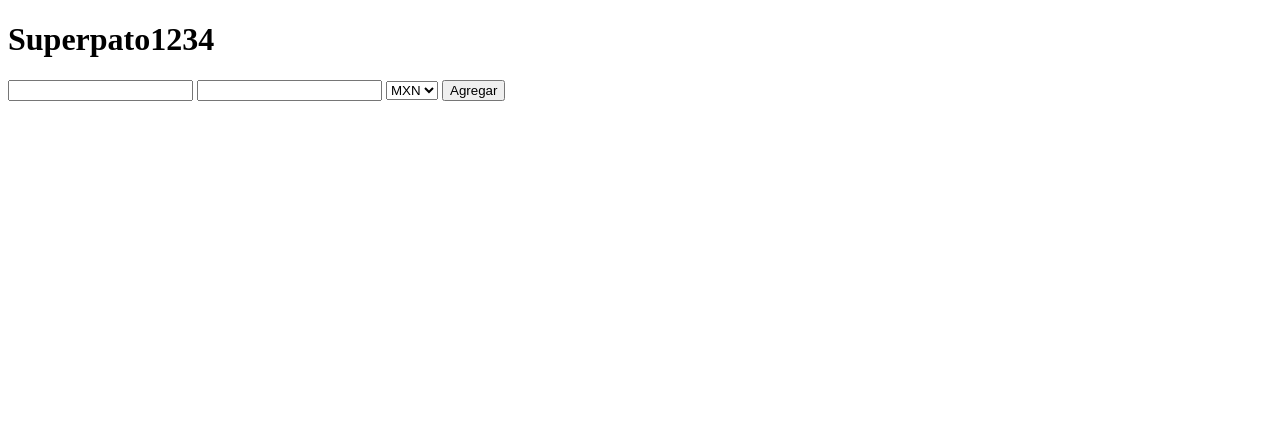
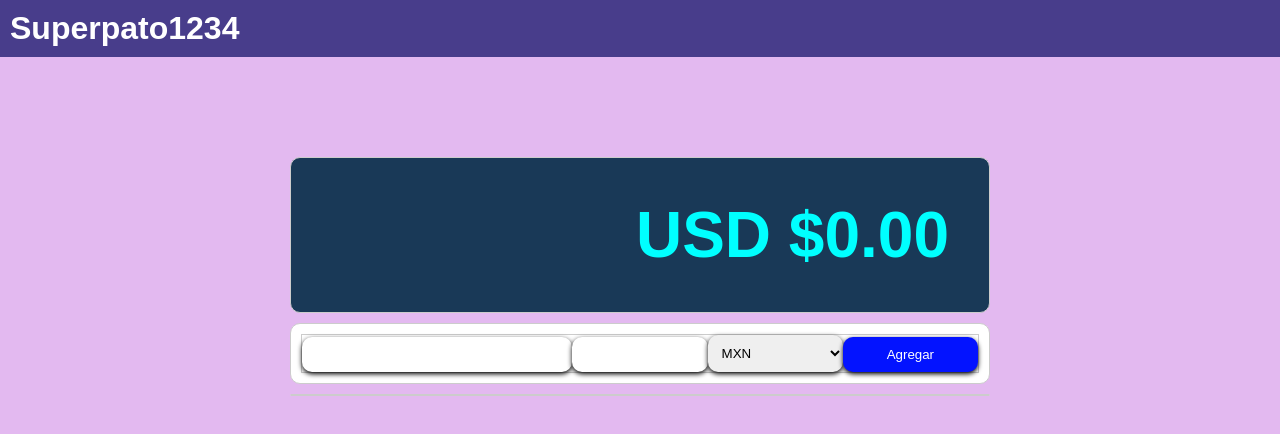
Before and after one commit to superpato1234/FisrtAppTypeScript, a website: page public/index.html in a window 1280 px wide. Drawn offline with Linux system fonts and the light colour scheme.

Commit message:
styles added

```diff
--- a/public/index.html
+++ b/public/index.html
@@ -4,6 +4,7 @@
     <meta charset="UTF-8">
     <meta http-equiv="X-UA-Compatible" content="IE=edge">
     <meta name="viewport" content="width=device-width, initial-scale=1.0">
+    <link rel="stylesheet" href="main.css">
     <title>Typescript</title>
 </head>
 <body>
--- a/public/js/index.js
+++ b/public/js/index.js
@@ -4,6 +4,7 @@ var inputTitle = document.querySelector('#title');
 var inputCost = document.querySelector('#cost');
 var inputCurrency = document.querySelector('#currency');
 var expenses = new Expenses('USD');
+render();
 bAdd.addEventListener('click', function (e) {
     if (inputTitle.value != '' && inputCost.value != '' && !isNaN(parseFloat(inputCost.value))) {
         var title = inputTitle.value;
--- /dev/null
+++ b/public/main.css
@@ -0,0 +1,97 @@
+:root{
+    --border:solid,1px,#ccc;
+}
+*{
+    margin: 0;
+    padding: 0;
+    box-sizing: border-box;
+}
+
+body{
+    background-color: rgb(227, 185, 240);
+    font-family: Arial, Helvetica, sans-serif;
+    font-size: 16px;
+}
+header{
+    background-color: darkslateblue;
+    padding: 10px;
+    color: white;
+}
+main{
+    width: 700px;
+    margin: 100px auto;
+}
+
+button{
+    border-radius: 10px;
+    outline: none;
+    border: none;
+    padding: 10px;
+    background-color: rgb(255, 0, 0);
+    color: white;
+    box-shadow: black 0px 2px 5px;
+}
+
+#display{
+    border: var(--border);
+    padding: 40px;
+    text-align: right;
+    font-size: 4em;
+    font-weight: bold;
+    margin-bottom: 10px;
+    background-color: rgb(25,57,87);
+    color:cyan;
+    border-radius: 10px;
+}
+
+#editor{
+    border: var(--border);
+    padding:  10px;
+    display: grid;
+    background-color: white;
+    border-radius: 10px;
+    margin-bottom: 10px;
+}
+#editor #input-container{
+    display: grid;
+    width: 100%;
+    grid-template-columns: 40% 20% 20% 20%;
+    align-items: end;
+    border: var(--border);
+}
+
+#editor input, #editor select{
+    padding: 10px;
+    border:none;
+    outline: none;
+    box-shadow: black 0px 2px 5px;
+    border-radius: 10px;
+}
+#editor button{
+    justify-items: right;
+    background-color: rgb(3, 19, 255);
+    color: white;
+    box-shadow: black 0px 2px 5px;
+}
+#items{
+    border: var(--border);
+    background-color: white;
+    border-radius: 10px;
+}
+#items .item{
+    display: grid;
+    grid-template-columns: 20% 69% 5%;
+    align-items: center;
+    padding: 10px;
+}
+#items .item:hover{
+    background-color: rgb(204, 204, 204);
+    font-size: 1.1em;
+}
+#items .item .currency{
+    margin-right: 5px;
+}
+#items .item:hover .currency{
+    color:rgb(0, 199, 17);
+    font-weight: bolder;
+}
--- a/src/index.ts
+++ b/src/index.ts
@@ -4,6 +4,7 @@ const inputCost     = <HTMLInputElement>document.querySelector('#cost');
 const inputCurrency:HTMLInputElement = <HTMLInputElement>document.querySelector('#currency');
 
 const expenses = new Expenses('USD') ;
+render();
 
 bAdd!.addEventListener('click', e=>{
     if(inputTitle!.value != '' && inputCost!.value != '' && !isNaN(parseFloat(inputCost.value))){
```
